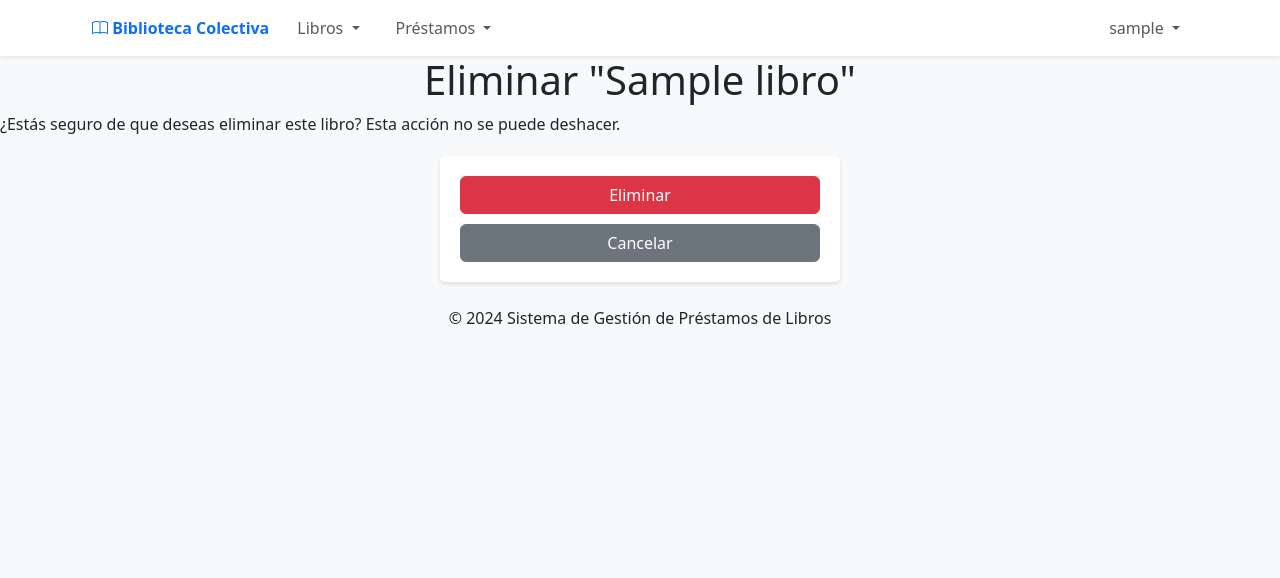
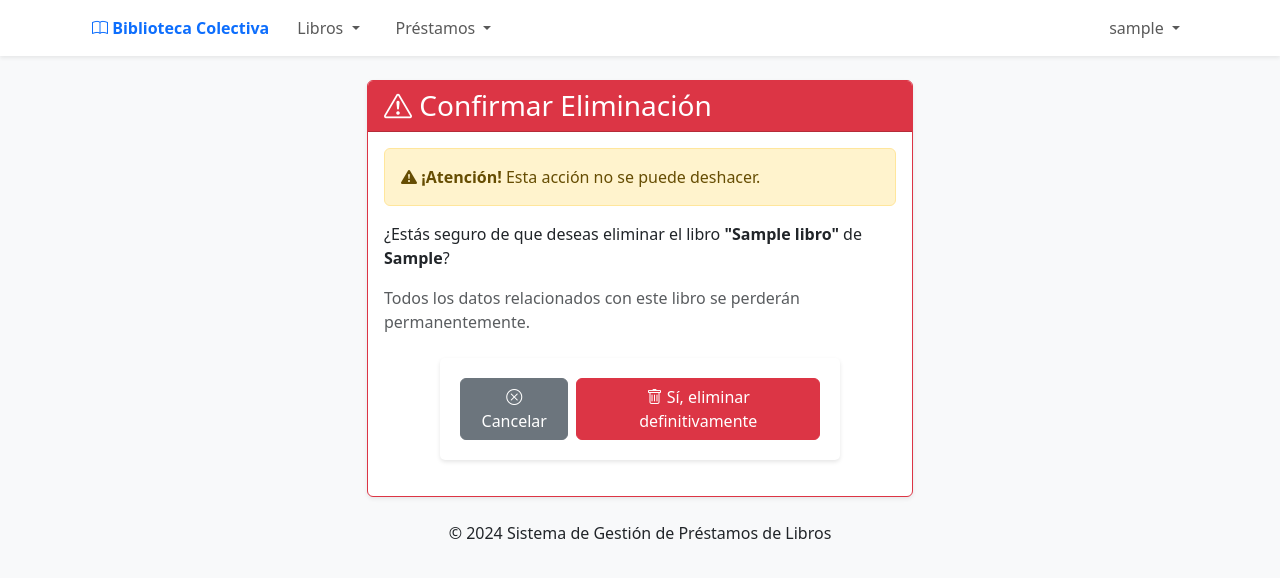
Before and after one commit to mebordone/biblioteca_colectiva_zero, a Django app: page /libros/1/eliminar/ in a window 1280 px wide. Shown: the top 578 px of the page. Run offline with Django 5.2, Linux system fonts and the light colour scheme; a user stored in the database is signed in; tables that the repository leaves empty hold one stand-in row (values such as "Sample post"); some libraries are stand-ins or nearby versions.

Commit message:
feat(ui): mejorar página de confirmación de eliminación
- Agregar estructura de card con alerta visual
- Mejorar mensaje de advertencia con iconos
- Mejorar layout y consistencia visual

```diff
--- a/libro_prestamos/core/templates/libros/eliminar_libro.html
+++ b/libro_prestamos/core/templates/libros/eliminar_libro.html
@@ -3,11 +3,35 @@
 {% block title %}Eliminar Libro{% endblock %}
 
 {% block content %}
-<h1>Eliminar "{{ libro.nombre }}"</h1>
-<p>¿Estás seguro de que deseas eliminar este libro? Esta acción no se puede deshacer.</p>
-<form method="post">
-    {% csrf_token %}
-    <button type="submit" class="btn btn-danger">Eliminar</button>
-    <a href="{% url 'libro_detalle' libro.id %}" class="btn btn-secondary">Cancelar</a>
-</form>
+<div class="container mt-4">
+    <div class="row justify-content-center">
+        <div class="col-md-6">
+            <div class="card shadow-sm border-danger">
+                <div class="card-header bg-danger text-white">
+                    <h3 class="mb-0"><i class="bi bi-exclamation-triangle"></i> Confirmar Eliminación</h3>
+                </div>
+                <div class="card-body">
+                    <div class="alert alert-warning" role="alert">
+                        <i class="bi bi-exclamation-triangle-fill"></i>
+                        <strong>¡Atención!</strong> Esta acción no se puede deshacer.
+                    </div>
+                    <p>¿Estás seguro de que deseas eliminar el libro <strong>"{{ libro.nombre }}"</strong> de <strong>{{ libro.autor }}</strong>?</p>
+                    <p class="text-muted">Todos los datos relacionados con este libro se perderán permanentemente.</p>
+
+                    <form method="post" class="mt-4">
+                        {% csrf_token %}
+                        <div class="d-grid gap-2 d-md-flex justify-content-md-end">
+                            <a href="{% url 'libro_detalle' libro.id %}" class="btn btn-secondary">
+                                <i class="bi bi-x-circle"></i> Cancelar
+                            </a>
+                            <button type="submit" class="btn btn-danger">
+                                <i class="bi bi-trash"></i> Sí, eliminar definitivamente
+                            </button>
+                        </div>
+                    </form>
+                </div>
+            </div>
+        </div>
+    </div>
+</div>
 {% endblock %}
```
